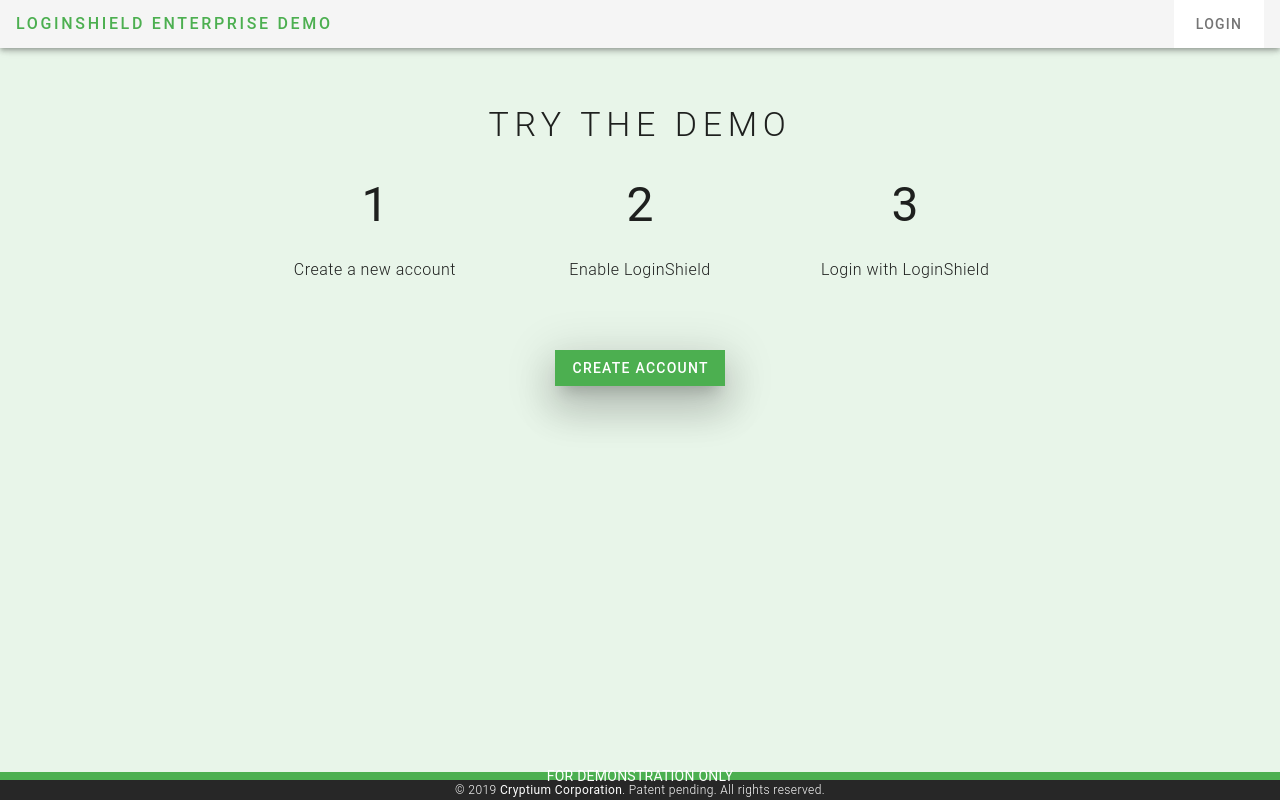
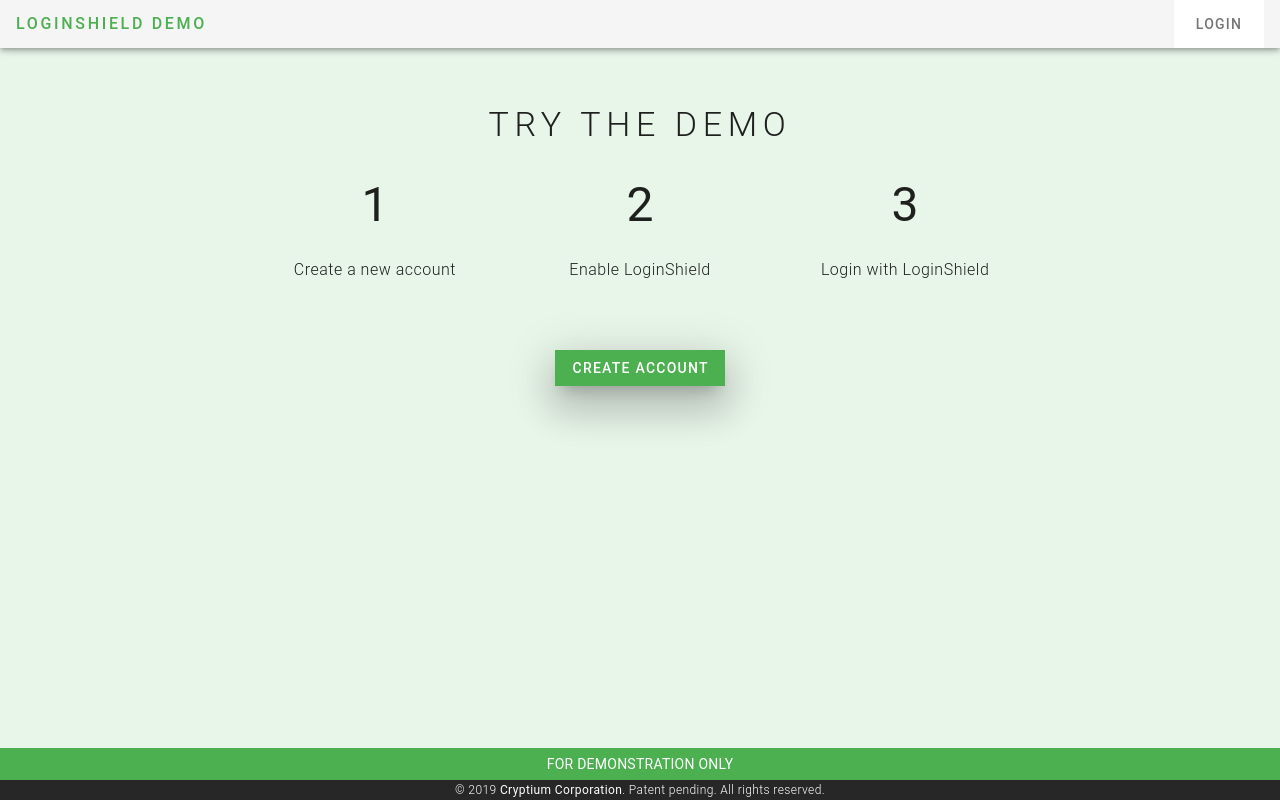
Before and after one commit to LoginShield/test-enterprise-website-html5, a Vue app: page / in a window 1280 px wide. Built offline with nearby package versions, Linux system fonts and the light colour scheme; no server answers; a small style sheet from the web is missing.

Commit message:
improve: visual style

```diff
--- a/src/components/Footer.vue
+++ b/src/components/Footer.vue
@@ -2,13 +2,13 @@
     <v-footer dark padless>
         <v-row justify="center" no-gutters>
             <v-col cols="12" class="green">
-                <v-row justify="center" align="center" class="py-1 px-6">
+                <v-row justify="center" align="center" class="py-1 px-6 ma-0">
                     <div style="display: inline-block;">
                         <span class="body-2">FOR DEMONSTRATION ONLY</span>
                     </div>
                 </v-row>
             </v-col>
-            <v-col cols="12" class="caption pa-0 dark font-weight-light" style="text-align: center">
+            <v-col cols="12" class="caption pa-0 ma-0 dark font-weight-light" style="text-align: center">
                     &copy; 2019 <strong>Cryptium Corporation</strong>. Patent pending. All rights reserved.
             </v-col>
         </v-row>
--- a/src/components/Navbar.vue
+++ b/src/components/Navbar.vue
@@ -3,12 +3,12 @@
         <v-app-bar fixed fade-on-scroll elevation="4" height="48">
             <router-link to="/" style="text-decoration: none" v-if="!isAuthenticated">
                 <v-toolbar-title class="green--text overline" style="font-size: 16px!important;">
-                    LoginShield Enterprise Demo
+                    LoginShield Demo
                 </v-toolbar-title>
             </router-link>
             <router-link to="/account" style="text-decoration: none" v-if="isAuthenticated">
                 <v-toolbar-title class="green--text overline" style="font-size: 16px!important;">
-                    LoginShield Enterprise Demo
+                    LoginShield Demo
                 </v-toolbar-title>
             </router-link>
             <v-progress-linear
```
Also changed, not shown: 1 other file (tests, documents, lock files or other folders).
